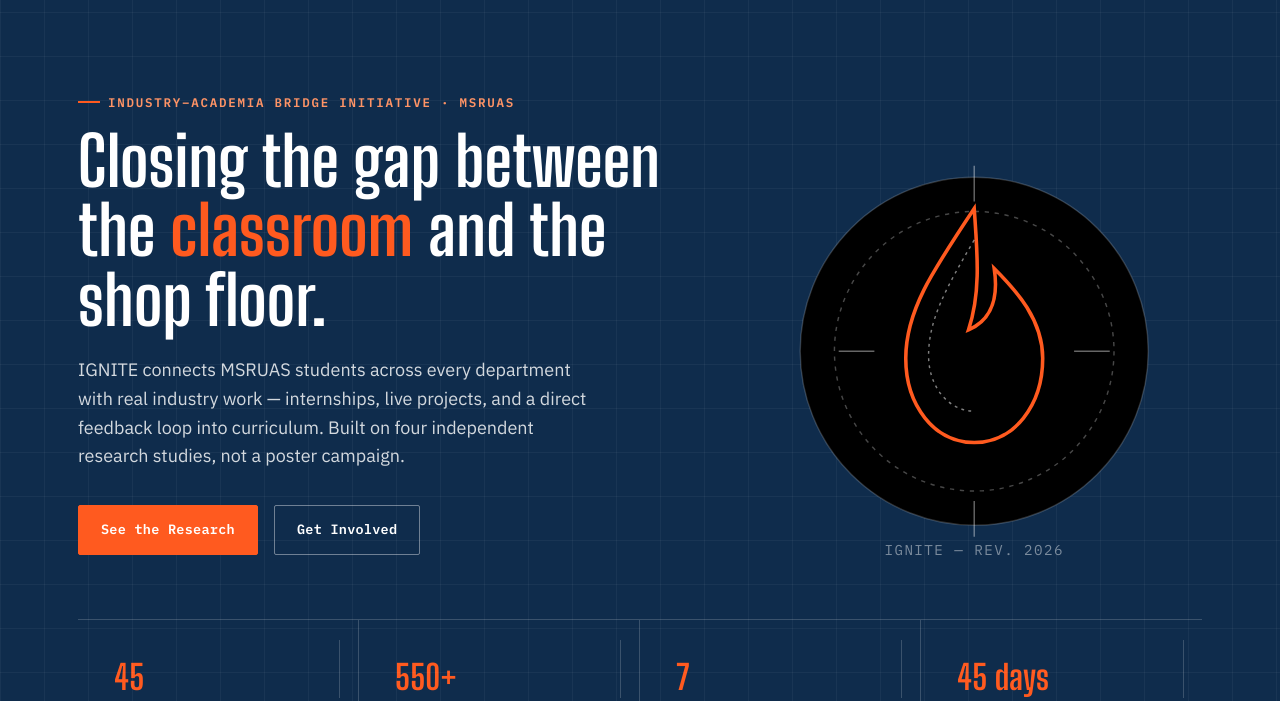
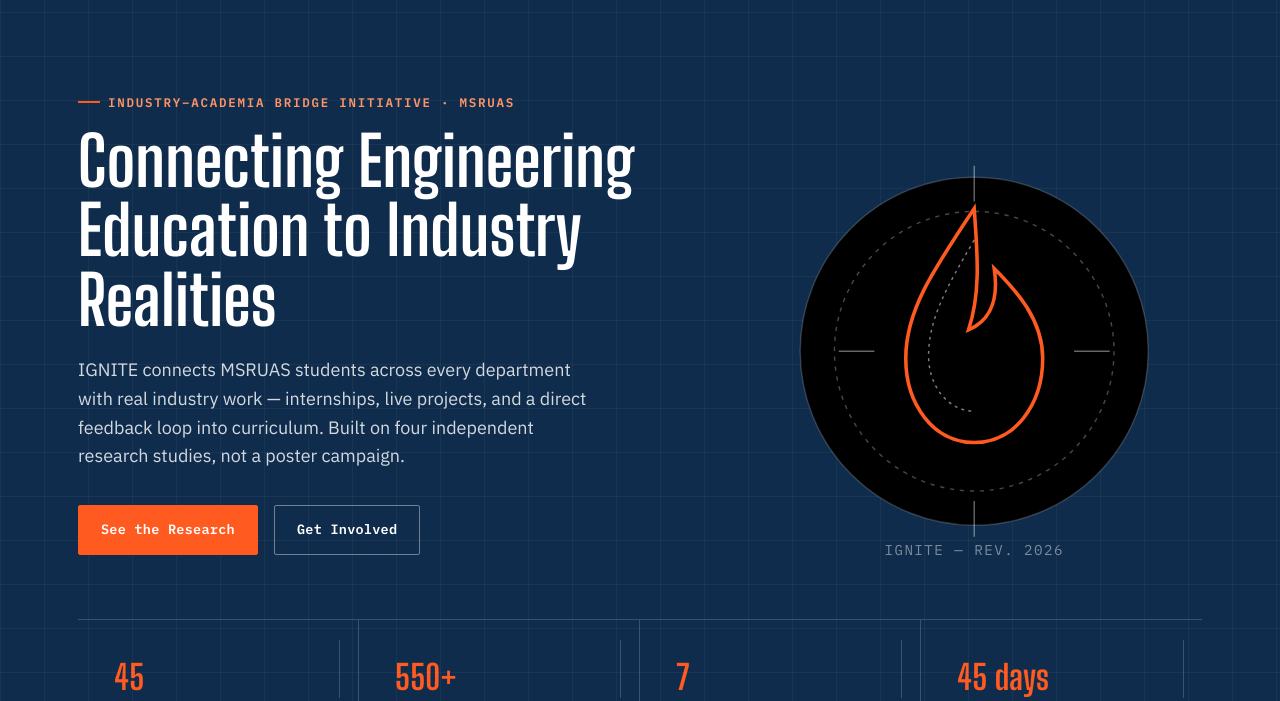
Before and after one commit to Sai87488/ignite-demo-website-, a plain HTML site: page index.html in a window 1280 px wide. Shown: the part 76-777 px from the top of the page. Drawn offline with Linux system fonts and the light colour scheme.

Commit message:
Update heading to reflect new initiative focus

```diff
--- a/index.html
+++ b/index.html
@@ -391,7 +391,7 @@
     <div class="hero-grid">
       <div>
         <div class="eyebrow" style="color:#FF9466;">Industry–Academia Bridge Initiative · MSRUAS</div>
-        <h1>Closing the gap between the <em>classroom</em> and the shop floor.</h1>
+        <h1>Connecting Engineering Education to Industry Realities</h1>
         <p class="lead">IGNITE connects MSRUAS students across every department with real industry work — internships, live projects, and a direct feedback loop into curriculum. Built on four independent research studies, not a poster campaign.</p>
         <div class="hero-ctas">
           <a href="#research" class="btn btn-solid">See the Research</a>
```
